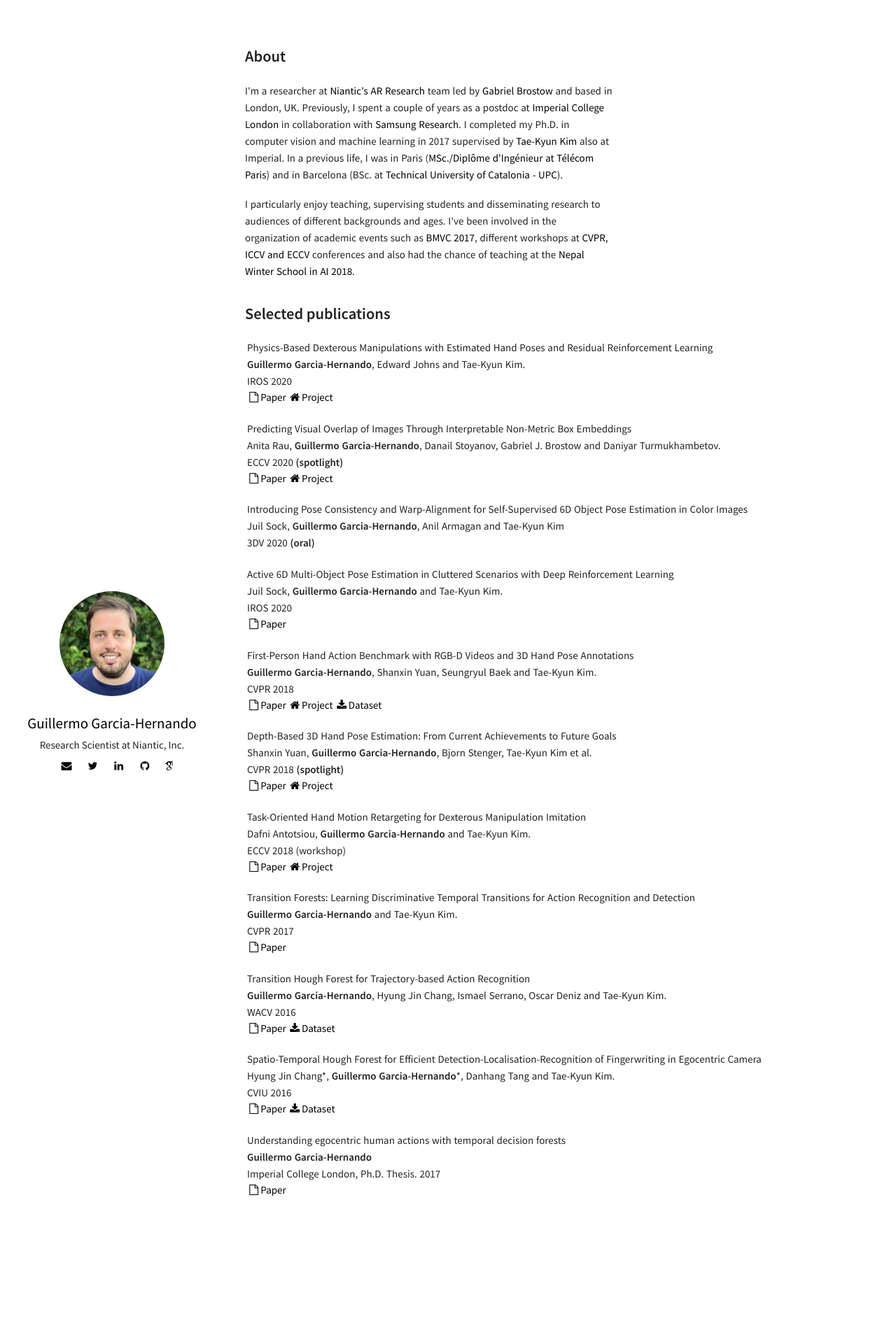
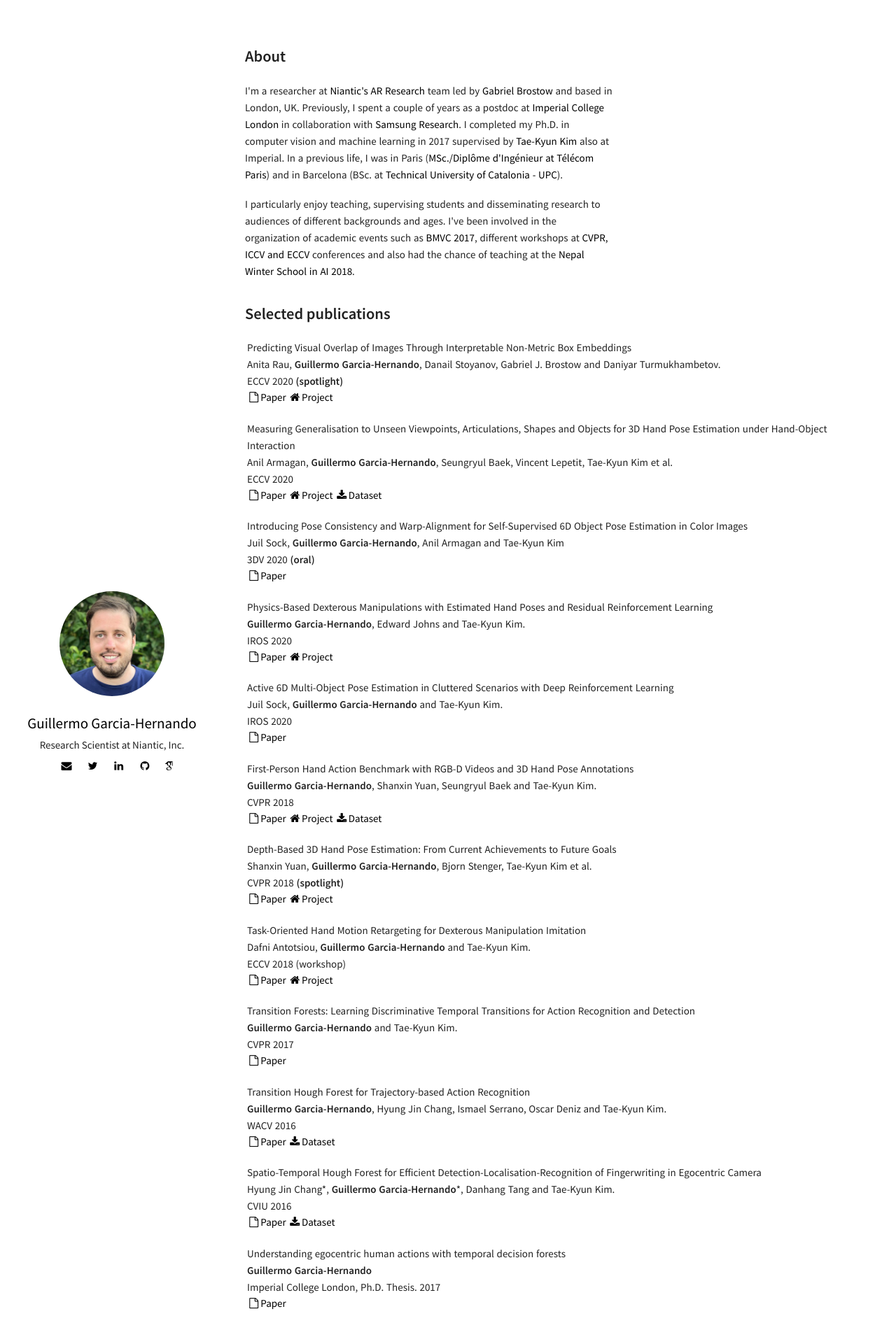
Before and after one commit to guiggh/guiggh.github.io, a Jekyll site: the page built from me.html, in a window 1280 px wide. Shown: the top 1911 px of the page at 70% size. Built offline with Jekyll 4.4.1, drawn with Linux system fonts in a browser that asks for light colours; some web fonts are replaced.

Commit message:
refreshed pubs

```diff
--- a/_data/index/publications.yml
+++ b/_data/index/publications.yml
@@ -1,11 +1,4 @@
-- title: "Physics-Based Dexterous Manipulations with Estimated Hand Poses and Residual Reinforcement Learning"
-  authors: "<b>Guillermo Garcia-Hernando</b>, Edward Johns and Tae-Kyun Kim."
-  venue:  "IROS"
-  year: 2020
-  comments:
-  paper: https://arxiv.org/pdf/2008.03285.pdf
-  web: https://sites.google.com/view/dexres/
-  dataset:
+
 - title: "Predicting Visual Overlap of Images Through Interpretable Non-Metric Box Embeddings"
   authors: "Anita Rau, <b>Guillermo Garcia-Hernando</b>, Danail Stoyanov, Gabriel J. Brostow and Daniyar Turmukhambetov."
   venue:  "ECCV"
@@ -14,13 +7,29 @@
   paper: https://arxiv.org/pdf/2008.05785.pdf
   web: https://github.com/nianticlabs/image-box-overlap
   dataset:
+- title: "Measuring Generalisation to Unseen Viewpoints, Articulations, Shapes and Objects for 3D Hand Pose Estimation under Hand-Object Interaction"
+  authors: "Anil Armagan, <b>Guillermo Garcia-Hernando</b>, Seungryul Baek, Vincent Lepetit, Tae-Kyun Kim et al."
+  venue:  "ECCV"
+  year: 2020
+  comments:
+  paper: https://arxiv.org/pdf/2003.13764.pdf
+  web: https://github.com/anilarmagan/HANDS19-Challenge-Toolbox
+  dataset: https://sites.google.com/view/hands2019/challenge
 - title: "Introducing Pose Consistency and Warp-Alignment for Self-Supervised 6D Object Pose Estimation in Color Images"
   authors: "Juil Sock, <b>Guillermo Garcia-Hernando</b>, Anil Armagan and Tae-Kyun Kim"
   venue:  "3DV"
   year: 2020
   comments: "<b>(oral)</b>"
-  paper:
+  paper: https://arxiv.org/abs/2003.12344
   web:
+  dataset:
+- title: "Physics-Based Dexterous Manipulations with Estimated Hand Poses and Residual Reinforcement Learning"
+  authors: "<b>Guillermo Garcia-Hernando</b>, Edward Johns and Tae-Kyun Kim."
+  venue:  "IROS"
+  year: 2020
+  comments:
+  paper: https://arxiv.org/pdf/2008.03285.pdf
+  web: https://sites.google.com/view/dexres/
   dataset:
 - title: "Active 6D Multi-Object Pose Estimation in Cluttered Scenarios with Deep Reinforcement Learning"
   authors: "Juil Sock, <b>Guillermo Garcia-Hernando</b> and Tae-Kyun Kim."
```
